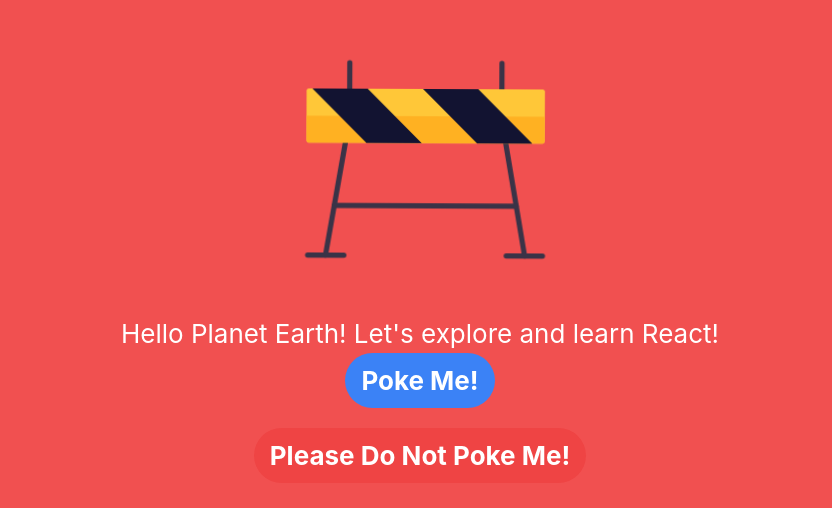
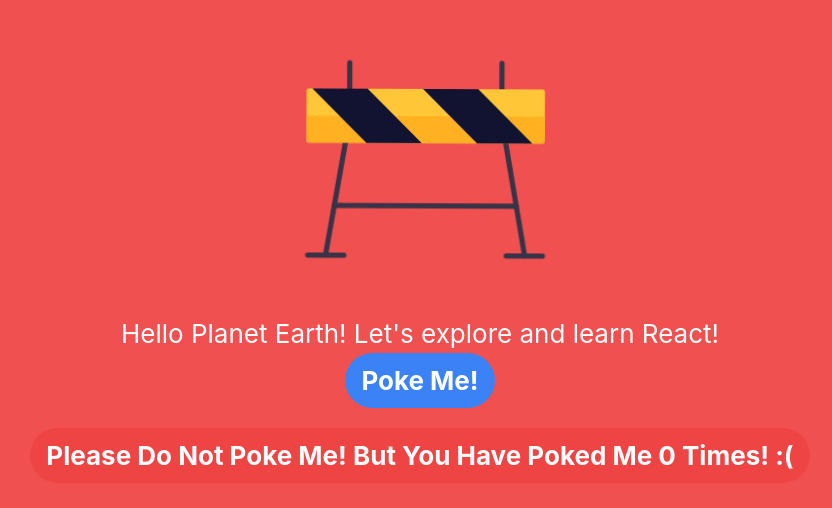
Before and after one commit to iammdsafin/learnathon-2-react, a React (Create React App) app in the folder class-1/class-one-project/: page / in a window 1280 px wide. Shown: the part 162-670 px from the top of the page, without its empty margins (220-1052 px from the left). Built offline with nearby package versions, Linux system fonts and the light colour scheme.

Commit message:
useState added

```diff
--- a/class-1/class-one-project/src/Button/notPokeButton.tsx
+++ b/class-1/class-one-project/src/Button/notPokeButton.tsx
@@ -1,5 +1,6 @@
 //use of props in functional component
 //using interface
+import { useState } from "react";
 import "./button.css";
 interface notPokemeButtonProps {
   type: string;
@@ -7,16 +8,29 @@ interface notPokemeButtonProps {
 
 // Use of jsx and tsx in functional component
 const NotPokeMeButton = (props: notPokemeButtonProps) => {
+  //useState in functional component
+  const [count, setCount] = useState<number>(0);
   const { type } = props;
+
+  const clickCount = () => {
+    setCount(count + 1);
+  };
+
   const getButtonText = (buttonType: string) => {
     if (buttonType === "notpokeme") {
-      return "Please Do Not Poke Me!";
+      return (
+        "Please Do Not Poke Me! But You Have Poked Me " + count + " Times! :("
+      );
     } else {
       return "Do Not Poke Me!";
     }
   };
 
-  return <button className="style">{getButtonText(type)}</button>;
+  return (
+    <button className="style" onClick={clickCount}>
+      {getButtonText(type)}
+    </button>
+  );
 };
 
 // const NotPokeMe = (props: notPokeButtonProps) => {
```
